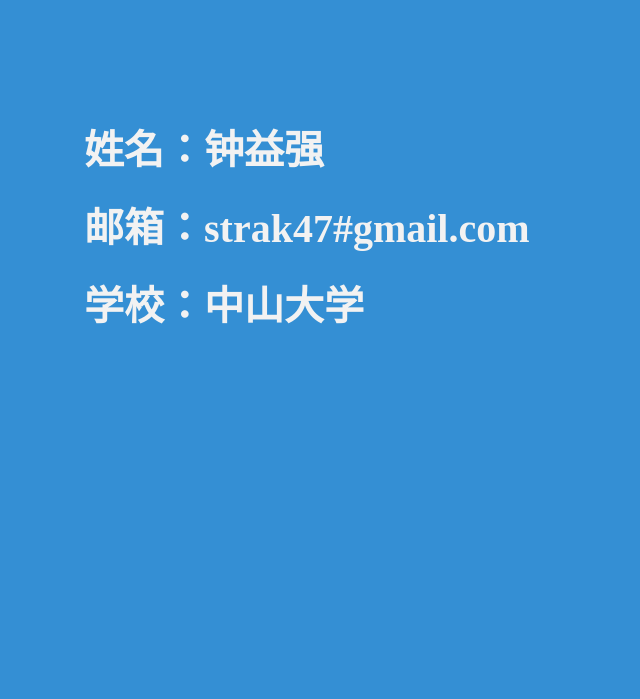
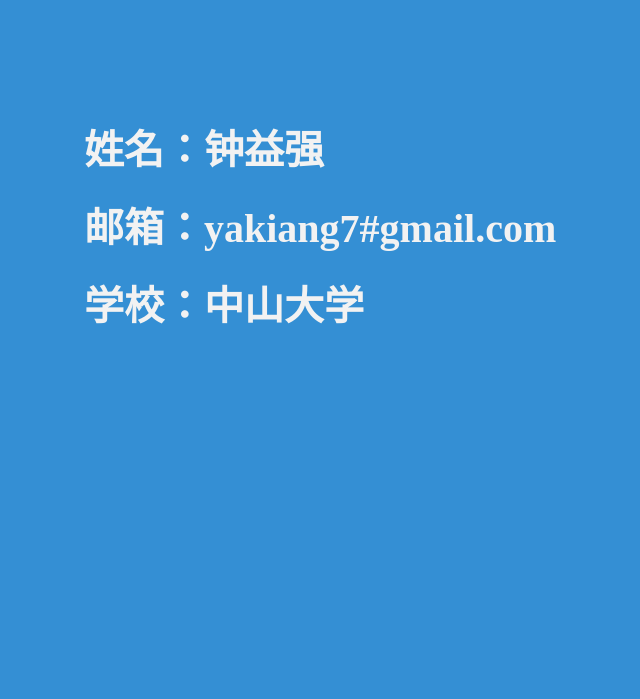
Before and after one commit to 0x0all/flask-blog, a Python web app: template src/blog/templates/pages/resume/index.html in a window 1280 px wide. Shown: the top 699 px of the page, without its empty margins (116-756 px from the left). Run offline with Jinja, Linux system fonts and the light colour scheme; the template is opened without the code that fills it, so the values that code supplies are empty.

Commit message:
correct email addr

```diff
--- a/src/blog/templates/pages/resume/index.html
+++ b/src/blog/templates/pages/resume/index.html
@@ -9,7 +9,7 @@
         <div id='info'>
             <p>
                 <span class='item'>姓名：钟益强</span><br>
-                <span class='item'>邮箱：strak47#gmail.com</span><br>
+                <span class='item'>邮箱：yakiang7#gmail.com</span><br>
                 <span class='item'>学校：中山大学</span><br>
             </p>
             <h4 class='note'>
```
